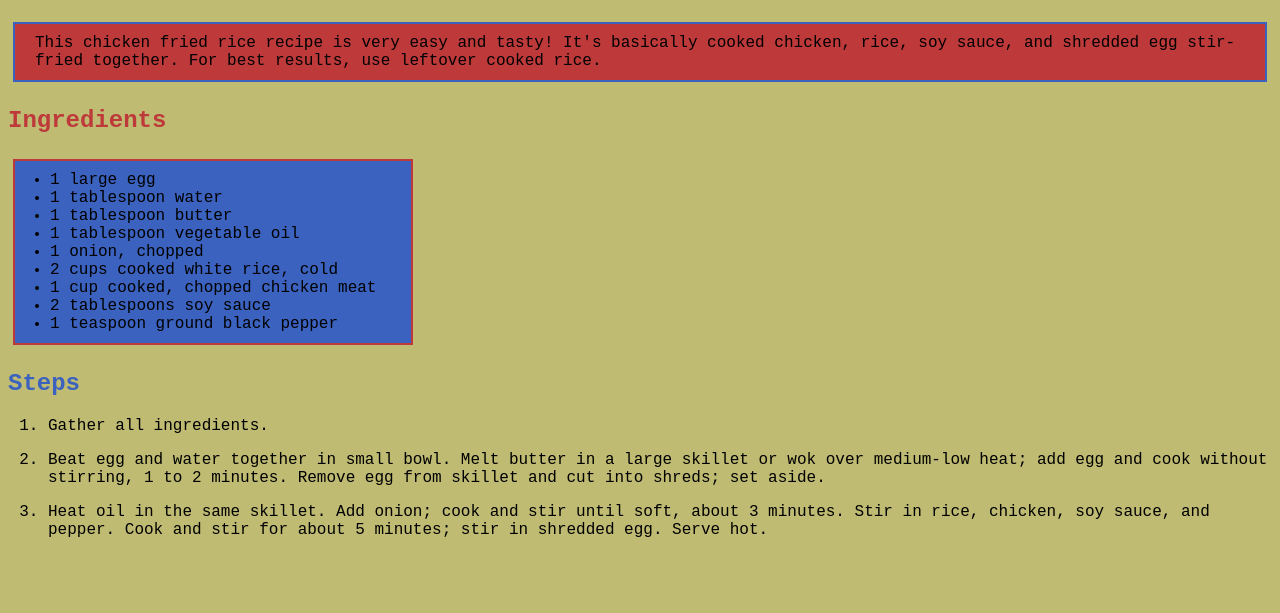
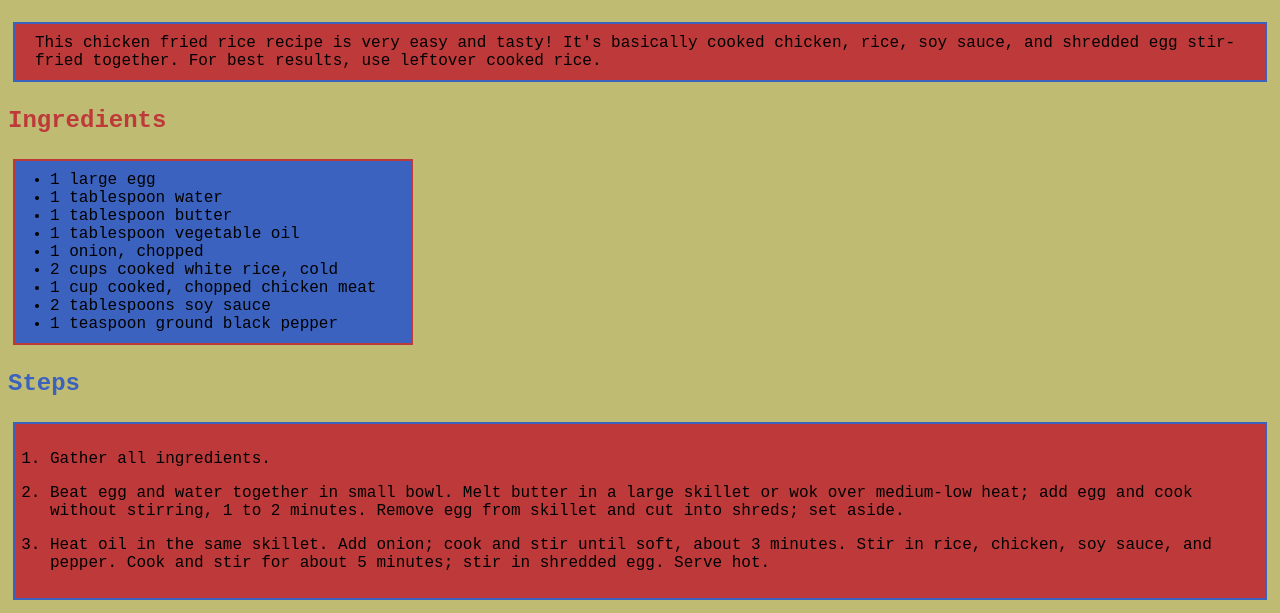
Before and after one commit to jrpinal/odin-recipes, a plain HTML site: page recipes/chickenfriedrice.html in a window 1280 px wide. Shown: the part 514-1127 px from the top of the page. Before the commit the page ends 1069 px from the top, so only its background shows below. Drawn offline with Linux system fonts and the light colour scheme.

Commit message:
Add style to steps box

```diff
--- a/recipes/stylechicken.css
+++ b/recipes/stylechicken.css
@@ -40,3 +40,11 @@ ul {
     margin: 5px;
     background-color: rgb(58, 98, 190);
 }
+
+ol {
+    display: inline-block;
+    border: 2px solid rgb(58, 98, 190);
+    padding: 10px 35px;
+    margin: 5px;
+    background-color:rgb(190, 58, 58)
+}
```
